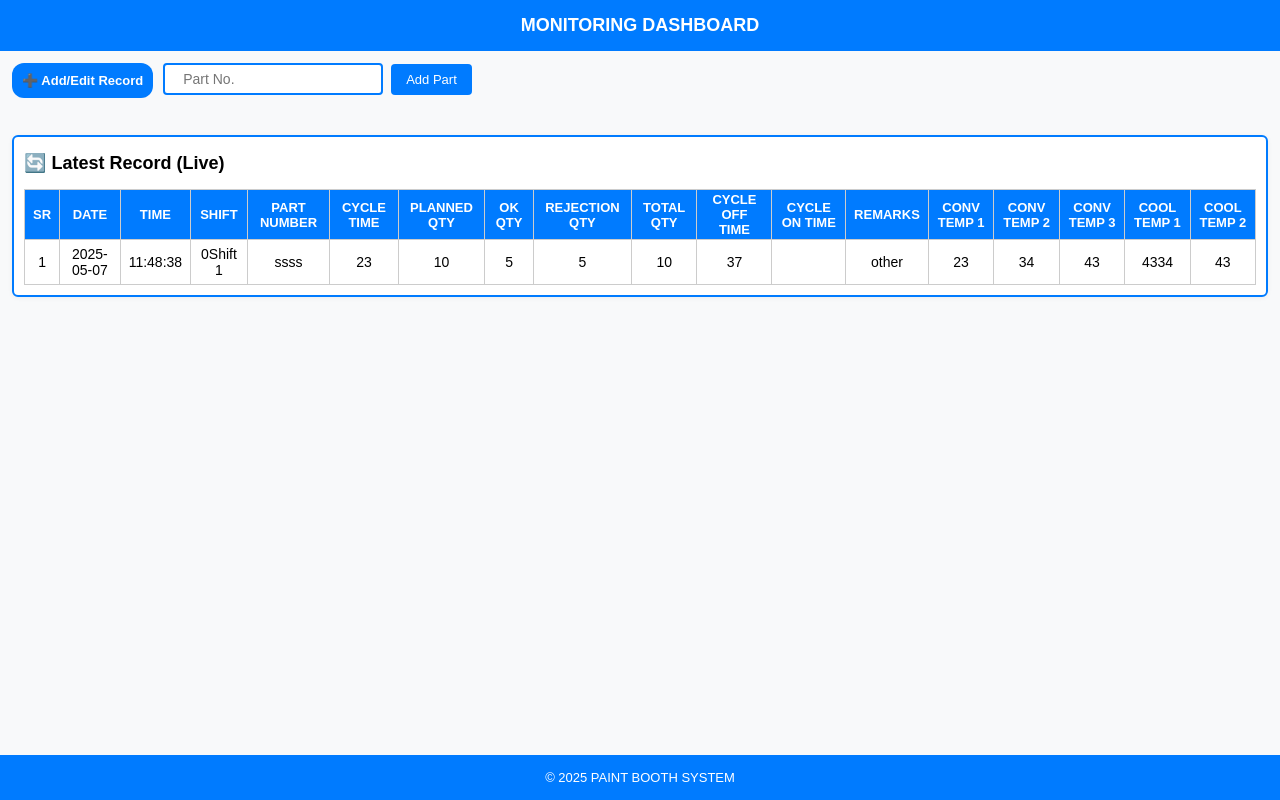
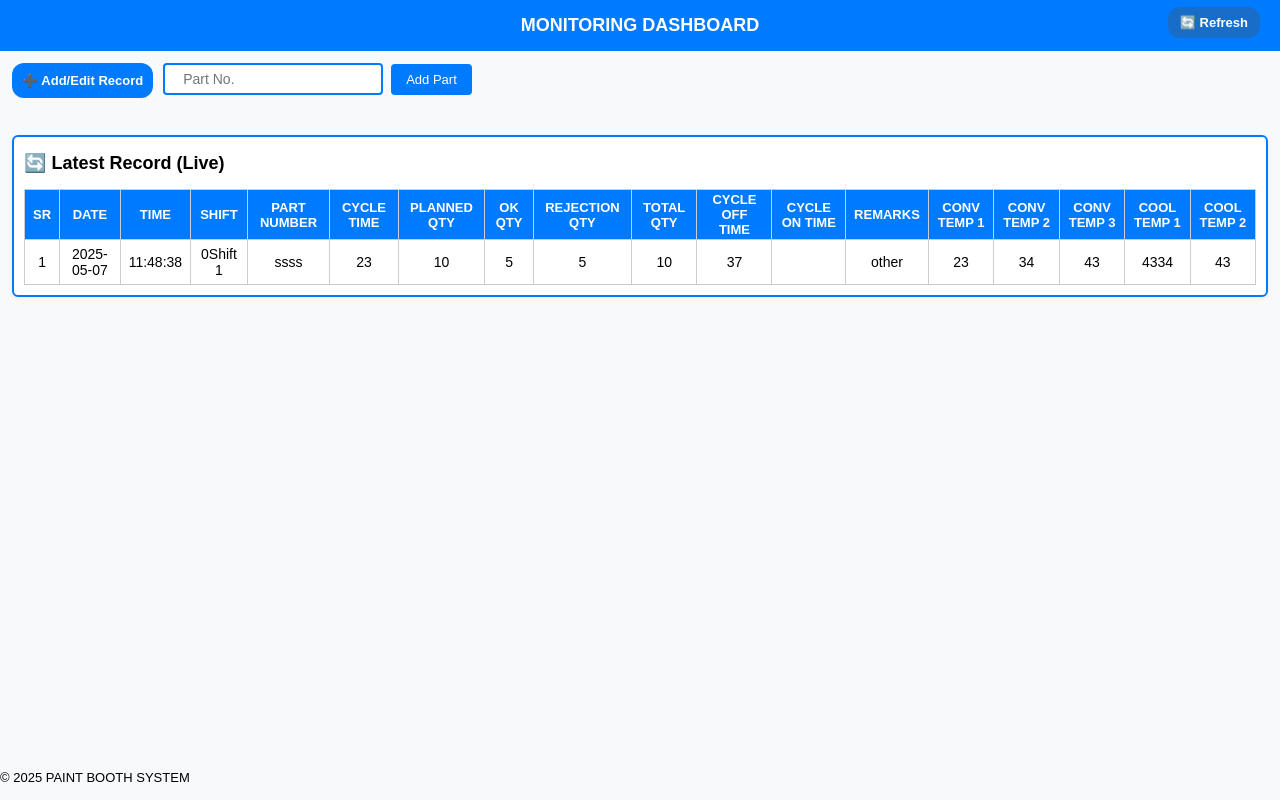
Before and after one commit to Rahul-1111/PAINT_BOOTH_SYSTEM, a Django app: page / in a window 1280 px wide. Run offline with Django 5.2, Linux system fonts and the light colour scheme; data comes from the database, SQL or seed files in the repository; both versions use the stored data as it was after the commit.

Commit message:
add refresh button

```diff
--- a/booth/static/css/styles.css
+++ b/booth/static/css/styles.css
@@ -34,12 +34,50 @@
     flex-direction: column;
 }
 
-header, footer {
+header {
     background-color: #007BFF;
     color: white;
     text-align: center;
     padding: 10px 0;
     font-size: 14px;
+    position: relative;
+}
+.header-content {
+    position: relative;
+    max-width: 1200px;
+    margin: 0 auto;
+}
+.header-content h1 {
+    margin: 0;
+    font-size: 18px;
+}
+#refresh-btn {
+    position: absolute;
+    top: 15px;
+    right: 20px;
+    padding: 8px 12px;
+    font-size: 13px;
+    background-color: #186dc8;
+    border-radius: 12px;
+}
+#refresh-btn:hover {
+    background-color: #003d82;
+}
+#notification {
+    display: none;
+    position: fixed;
+    top: 10px;
+    right: 10px;
+    padding: 10px;
+    color: white;
+    border-radius: 4px;
+    z-index: 1000;
+}
+#notification.success {
+    background: #28a745;
+}
+#notification.error {
+    background: #dc3545;
 }
 
 footer {
--- a/booth/templates/booth/oee_form.html
+++ b/booth/templates/booth/oee_form.html
@@ -7,28 +7,12 @@
     <link rel="stylesheet" href="{% static 'css/styles.css' %}">
     <script src="{% static 'jquery-3.6.0.min.js' %}"></script>
     <style>
-        #notification {
-            display: none;
-            position: fixed;
-            top: 10px;
-            right: 10px;
-            padding: 10px;
-            color: white;
-            border-radius: 4px;
-            z-index: 1000;
-        }
-        #notification.success {
-            background: #28a745;
-        }
-        #notification.error {
-            background: #dc3545;
-        }
-
     </style>
 </head>
 <body>
     <header>
         <h1>MONITORING DASHBOARD</h1>
+        <button id="refresh-btn" class="form-button">🔄 Refresh</button>
     </header>
 
     <div class="content">
@@ -551,6 +535,11 @@
                     });
                 }
             });
+            // Refresh button
+            $('#refresh-btn').on('click', function () {
+                sessionStorage.setItem('formVisible', $('#manual-entry-section').is(':visible'));
+                location.reload();
+            });
         });
     </script>
 </body>
```
Also changed, not shown: db.sqlite3.
